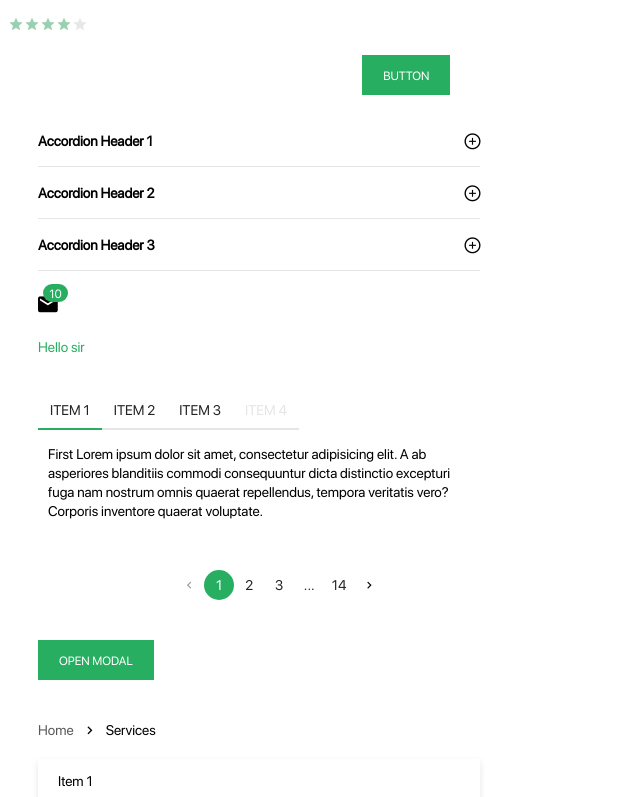
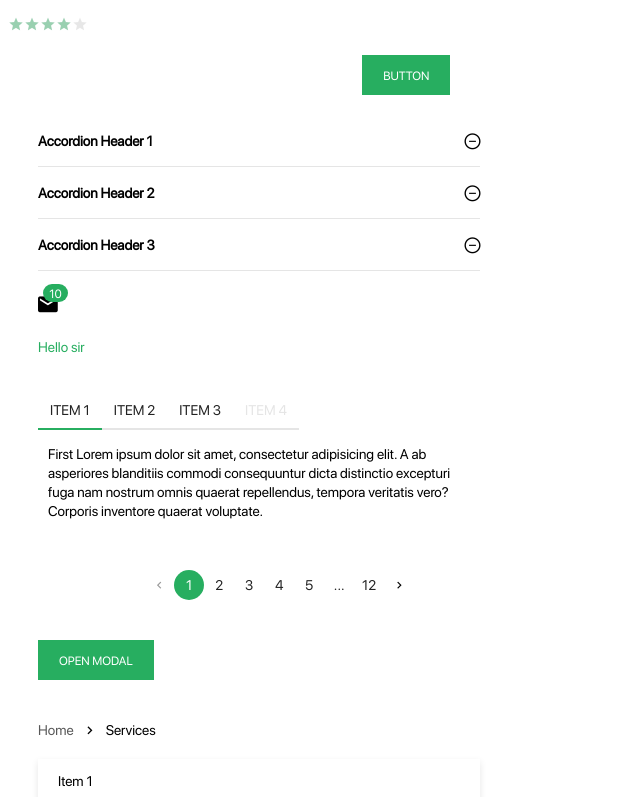
Before and after one commit to eugeniucozac/krypton-ui, a React (Create React App) app: page / in a window 1280 px wide. Shown: the part 417-1214 px from the top of the page, without its empty margins (0-640 px from the left). Built offline with nearby package versions, Linux system fonts and the light colour scheme.

Commit message:
updated pagination

```diff
--- a/src/Accordion/AccordionAction.tsx
+++ b/src/Accordion/AccordionAction.tsx
@@ -1,17 +1,22 @@
-import React, { memo, useState, useEffect } from "react";
+import React, { memo, useState } from "react";
 
 export const AccordionAction = memo(
-  ({ child, allowMultiple, ...props }: any) => {
+  ({ child, allowMultiple, onChange, index, children, ...props }: any) => {
     const [show, setShow] = useState(false);
 
-    useEffect(() => {
-      console.log("show 2", show);
-    }, [show]);
+    const handleChange = () => {
+      if (allowMultiple) {
+        setShow(!show);
+      } else {
+        onChange(index);
+      }
+    };
 
     return React.cloneElement(child, {
       show,
       setShow,
       allowMultiple,
+      handleChange,
       ...props,
     });
   }
--- a/src/Accordion/AccordionDescription.tsx
+++ b/src/Accordion/AccordionDescription.tsx
@@ -4,10 +4,7 @@ import { AccordionPanelProps } from "./types";
 
 export const AccordionDescription = memo(
   ({ children, value, index, show, allowMultiple, ...props }: any) => {
-    // AccordionPanelProps
     const bodyRef = useRef<HTMLDivElement | null>(null);
-
-    // console.log("allowMultiple ", allowMultiple);
 
     var maxHeight = value === index ? bodyRef.current?.scrollHeight : 0;
 
--- a/src/Accordion/AccordionItem.tsx
+++ b/src/Accordion/AccordionItem.tsx
@@ -5,7 +5,6 @@ import { AccordionAction } from "./AccordionAction";
 
 export const AccordionItem = memo(
   ({ children, value, index, onChange, allowMultiple, ...props }: any) => {
-    //AccordionPanelProps
     return (
       <Item {...props}>
         {React.Children.map(children, (child) => {
--- a/src/Accordion/AccordionTitle.tsx
+++ b/src/Accordion/AccordionTitle.tsx
@@ -15,18 +15,13 @@ export const AccordionTitle = memo(
     allowMultiple,
     show,
     setShow,
+    handleChange,
     ...props
   }: any) => {
-    /// AccordionTitleProps
-    const toggleIcon = value === index ? openIcon : closeIcon;
-
-    const handleChange = () => {
-      if (allowMultiple) {
-        setShow(!show);
-      } else {
-        onChange(index);
-      }
-    };
+    var toggleIcon = value === index ? openIcon : closeIcon;
+    if (allowMultiple) {
+      toggleIcon = show ? openIcon : closeIcon;
+    }
 
     return (
       <Title {...props} type="button" onClick={handleChange}>
--- a/src/Home.tsx
+++ b/src/Home.tsx
@@ -52,6 +52,7 @@ const Home = () => {
   const [bottomNav, setBottomNav] = useState(1);
   const [tabs, setTabs] = useState(1);
   const [page, setPage] = useState(1);
+  const [currentPage, setCurrentPage] = useState(1);
   const [tablePage, setTablePage] = useState(1);
   const [rowsTablePerPage, setRowsTablePerPage] = useState(5);
   const [showModal, setShowModal] = useState(false);
@@ -146,8 +147,6 @@ const Home = () => {
     setRowsTablePerPage(val);
   };
 
-  const jenea = undefined;
-
   return (
     <div>
       <>
@@ -227,7 +226,7 @@ const Home = () => {
         </div>
         <div style={{ width: "35%", margin: "20px 0 20px 30px" }}>
           <Accordion
-            allowMultiple={true}
+            allowMultiple={false}
             value={panel}
             onChange={handleChangeAccordion}
           >
@@ -316,7 +315,12 @@ const Home = () => {
           </Tabs>
         </div>
         <div style={{ width: "35%", margin: "20px 0 20px 30px" }}>
-          <Pagination total={14} current={page} onChange={handleChangePage} />
+          <Pagination
+            total={12}
+            current={page}
+            closestPages={1}
+            onChange={handleChangePage}
+          />
         </div>
         <div style={{ width: "35%", margin: "40px 0 40px 30px" }}>
           <Button onClick={handleShowModal}>Open Modal</Button>
--- a/src/Pagination/Pagination.styles.tsx
+++ b/src/Pagination/Pagination.styles.tsx
@@ -2,9 +2,9 @@ import styled from "styled-components";
 import { sizeMetric, colorMetric } from "../utils/theme";
 import { toRem } from "../utils/string";
 import { toRGBA } from "../utils/colors";
-import { WrapperStyledProps, ItemStyledProps } from "./types";
+import { ItemStyledProps } from "./types";
 
-export const Wrapper = styled.nav<WrapperStyledProps>`
+export const Wrapper = styled.nav`
   ul {
     display: flex;
     align-items: center;
--- a/src/Pagination/Pagination.tsx
+++ b/src/Pagination/Pagination.tsx
@@ -1,5 +1,5 @@
-import { memo } from "react";
-import { PaginationProps } from "./types";
+import { memo, useEffect } from "react";
+import { PaginationProps, PageProps } from "./types";
 import { Wrapper, Item } from "./Pagination.styles";
 import Icon from "../Icon";
 
@@ -7,8 +7,10 @@ export const Pagination = memo(
   ({
     total,
     current,
+    onChange,
     color = "primary",
-    onChange,
+    closestPages = 1,
+    pagesLimit = 16,
     disabled = false,
     size = "md",
     showPrevious = true,
@@ -17,24 +19,92 @@ export const Pagination = memo(
     nextIcon = "navigateNext",
     ...props
   }: PaginationProps) => {
-    let pageNew = current - 2 > 0 ? current - 2 : 1;
-    let pages = [] as any;
+    const LEFT_DOTS = "LEFT_DOTS";
+    const RIGHT_DOTS = "RIGHT_DOTS";
 
-    for (let i = 0; i < 3 && pageNew < total; i++) {
-      pages = [...pages, pageNew];
-      pageNew++;
-    }
+    const range = (from: PageProps, to: PageProps, step = 1) => {
+      let i = from;
+      const range = [];
 
-    if (current > 3) {
-      if (current > 4) pages = ["...", ...pages];
-      pages = [1, ...pages];
-    }
+      while (i <= to) {
+        range.push(i);
+        i = Number(i) + step;
+      }
 
-    if (total > 1) {
-      if (total - 1 > current) pages = [...pages, "..."];
-      pages = [...pages, total];
-    }
+      return range;
+    };
 
+    const closestPage = Math.max(0, Math.min(closestPages, 2));
+
+    const gotoPage = (page: PageProps) => {
+      const current = Math.max(0, Math.min(Number(page), total));
+      onChange(current);
+    };
+
+    const handleClick = (page: PageProps) => {
+      gotoPage(page);
+    };
+
+    const handleLeftDots = () => {
+      gotoPage(current - closestPage * 2 - 1);
+    };
+
+    const handleRightDots = () => {
+      gotoPage(current + closestPage * 2 + 1);
+    };
+
+    const handleLeft = () => {
+      gotoPage(current - 1);
+    };
+
+    const handleRight = () => {
+      gotoPage(current + 1);
+    };
+
+    useEffect(() => {
+      gotoPage(1);
+    }, []);
+
+    const pageNumbers = () => {
+      const totalNumbers = closestPage * 2 + 3;
+      const totalPages = totalNumbers + 2;
+
+      if (total > totalPages) {
+        const startPage = Math.max(2, current - closestPage);
+        const endPage = Math.min(total - 1, current + closestPage);
+
+        let pages = range(startPage, endPage);
+        const hasLeftSpill = startPage > 2;
+        const hasRightSpill = total - endPage > 1;
+        const spillOffset = totalNumbers - (pages.length + 1);
+
+        switch (true) {
+          case hasLeftSpill && !hasRightSpill: {
+            const extraPages = range(startPage - spillOffset, startPage - 1);
+            pages = [LEFT_DOTS, ...extraPages, ...pages];
+            break;
+          }
+
+          case !hasLeftSpill && hasRightSpill: {
+            const extraPages = range(endPage + 1, endPage + spillOffset);
+            pages = [...pages, ...extraPages, RIGHT_DOTS];
+            break;
+          }
+
+          case hasLeftSpill && hasRightSpill:
+          default: {
+            pages = [LEFT_DOTS, ...pages, RIGHT_DOTS];
+            break;
+          }
+        }
+
+        return [1, ...pages, total];
+      }
+
+      return range(1, total);
+    };
+
+    const pages = pageNumbers();
     const lastPage = pages[pages.length - 1];
 
     return (
@@ -45,25 +115,47 @@ export const Pagination = memo(
               color={color}
               disabled={disabled || current === 1}
               size={size}
-              onClick={() =>
-                !disabled && current !== 1 && onChange(current - 1)
-              }
+              onClick={() => !disabled && current !== 1 && handleLeft()}
             >
               <Icon name={previousIcon} />
             </Item>
           )}
-          {pages.map((number: any, iter: number) => {
-            const active = current === number;
+          {pages.map((page: any) => {
+            const active = current === page;
+            if (page === LEFT_DOTS)
+              return (
+                <Item
+                  key={page}
+                  color={color}
+                  size={size}
+                  disabled={false}
+                  onClick={handleLeftDots}
+                >
+                  <a>...</a>
+                </Item>
+              );
+            if (page === RIGHT_DOTS)
+              return (
+                <Item
+                  key={page}
+                  color={color}
+                  size={size}
+                  disabled={false}
+                  onClick={handleRightDots}
+                >
+                  <a>...</a>
+                </Item>
+              );
             return (
               <Item
-                key={iter}
+                key={page}
                 color={color}
                 active={active}
                 disabled={disabled}
                 size={size}
-                onClick={() => !disabled && onChange(Number(number))}
+                onClick={() => handleClick(page)}
               >
-                <a>{number}</a>
+                <a>{page}</a>
               </Item>
             );
           })}
@@ -72,9 +164,7 @@ export const Pagination = memo(
               color={color}
               disabled={disabled || current === lastPage}
               size={size}
-              onClick={() =>
-                !disabled && current !== lastPage && onChange(current + 1)
-              }
+              onClick={() => !disabled && current !== lastPage && handleRight()}
             >
               <Icon name={nextIcon} />
             </Item>
```
Also changed, not shown: src/Pagination/types.ts (+12 -0 lines).
